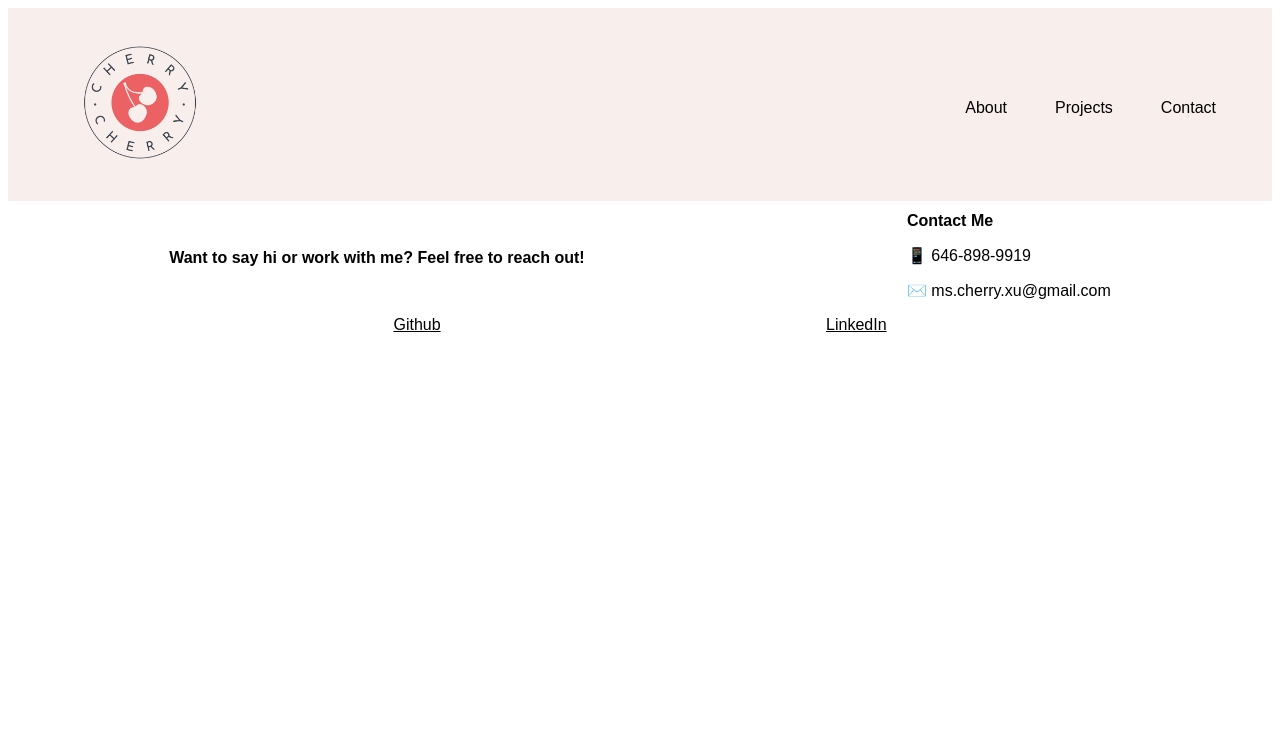
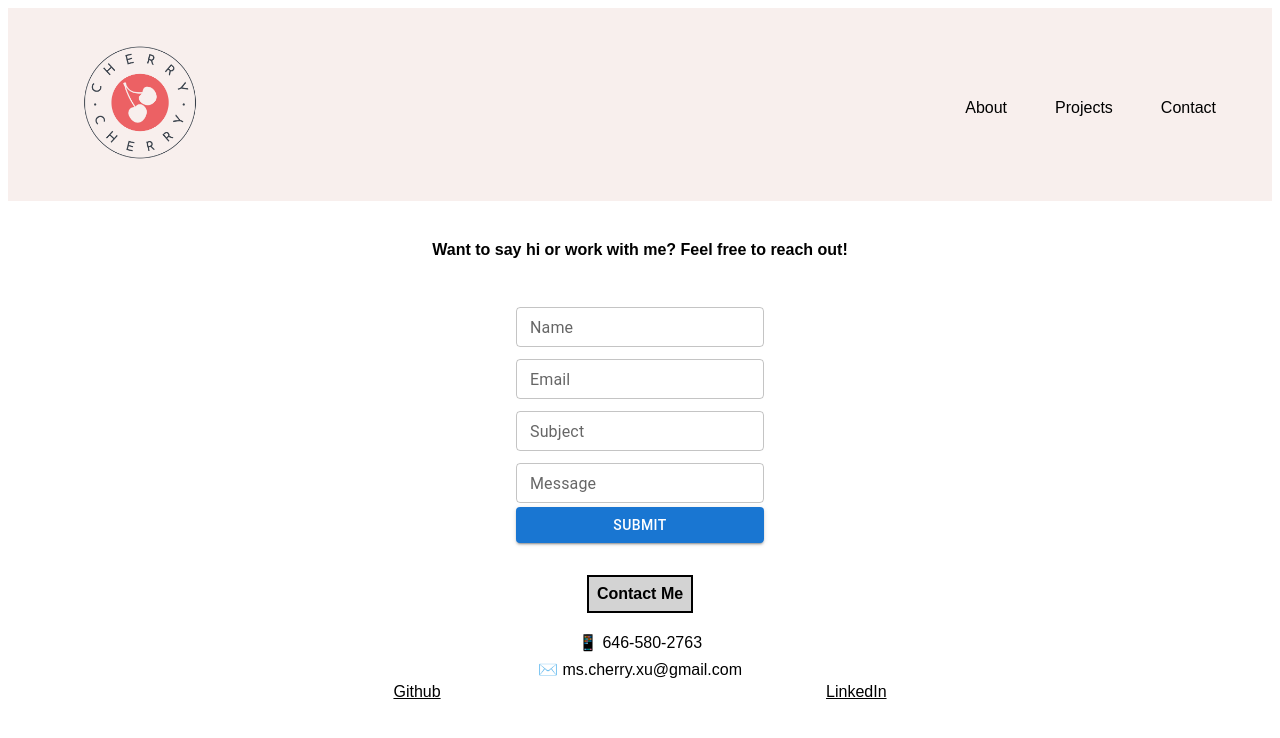
Before and after one commit to mscherryxu/portfolio-ts, a React (Create React App) app: page /contact in a window 1280 px wide. Shown: the top 738 px of the page. Built offline with nearby package versions, Linux system fonts and the light colour scheme.

Commit message:
Added contact form

```diff
--- a/package.json
+++ b/package.json
@@ -4,6 +4,9 @@
   "homepage": "https://www.cherryxu.dev",
   "private": true,
   "dependencies": {
+    "@emotion/react": "^11.10.4",
+    "@emotion/styled": "^11.10.4",
+    "@mui/material": "^5.10.5",
     "@testing-library/jest-dom": "^5.16.4",
     "@testing-library/react": "^13.3.0",
     "@testing-library/user-event": "^13.5.0",
--- a/src/components/Contact.js
+++ b/src/components/Contact.js
@@ -1,18 +1,121 @@
-import React from "react";
+import React, { useState } from "react";
+import TextField from "@mui/material/TextField";
+import Button from "@mui/material/Button";
 
 const Contact = () => {
+  const [email, setEmail] = useState("");
+  const [name, setName] = useState("");
+  const [subject, setSubject] = useState("");
+  const [message, setMessage] = useState("");
+  const [errorMessages, setErrorMessages] = useState([]);
+  const [showErrors, setShowErrors] = useState(false);
+
+  let errors = [];
+  function ValidateEmail(email) {
+    if (/^\w+([\.-]?\w+)*@\w+([.-]?\w+)*(\.\w{2,3})+$/.test(email)) {
+      return true;
+    }
+    return false;
+  }
+
+  const formValidation = () => {
+    setErrorMessages([]);
+
+    const isNameValid = name !== "";
+    const isMessageValid = message !== "";
+    const isSubjectValid = subject !== "";
+
+    if (!isNameValid) {
+      errors.push("Name is not valid, please try again.");
+    }
+    if (!ValidateEmail(email)) {
+      errors.push("Email is not valid, please try again.");
+    }
+    if (email === "") {
+      errors.push("Email field is empty, please try again.");
+    }
+    if (!isMessageValid) {
+      errors.push("Message is not valid, please try again.");
+    }
+    if (!isSubjectValid) {
+      errors.push("Subject is not valid, please try again.");
+    }
+    if (errors.length > 0) {
+      setShowErrors({ showErrors: true });
+      setErrorMessages(errors);
+    } else {
+      setShowErrors({ showErrors: false });
+      alert("Email Sent");
+    }
+  };
+
   return (
     <>
       <div className="contact-container">
-        <div className="contact-form">
+        <div className="contact-form-container">
           <h1 className="contact-header">
             Want to say hi or work with me? Feel free to reach out!
           </h1>
+          <div>
+            <form className="contact-form">
+              <TextField
+                margin="dense"
+                label="Name"
+                placeholder="Jane Doe"
+                type="text"
+                size="small"
+                variant="outlined"
+                onChange={(e) => setName(e.target.value)}
+              />
+              <TextField
+                margin="dense"
+                label="Email"
+                placeholder="janedoe@gmail.com"
+                type="email"
+                size="small"
+                variant="outlined"
+                onChange={(e) => setEmail(e.target.value)}
+              />
+              <TextField
+                margin="dense"
+                label="Subject"
+                placeholder="Help with billing"
+                type="text"
+                size="small"
+                variant="outlined"
+                onChange={(e) => setSubject(e.target.value)}
+              />
+              <TextField
+                margin="dense"
+                label="Message"
+                placeholder="Joe Doe"
+                type="text"
+                size="small"
+                variant="outlined"
+                multiline
+                onChange={(e) => setMessage(e.target.value)}
+              />
+              {showErrors
+                ? errorMessages.map((item, index) => {
+                    return <ul key={index}>{item}</ul>;
+                  })
+                : null}
+              <Button
+                className="form-button"
+                variant="contained"
+                color="primary"
+                type="button"
+                onClick={formValidation}
+              >
+                Submit
+              </Button>
+            </form>
+          </div>
         </div>
-        <div className="contact-info">
-          <h1 className="contact-header">Contact Me</h1>
-          <p>📱 646-898-9919</p>
-          <p>✉️ ms.cherry.xu@gmail.com</p>
+        <div className="contact-info-container">
+          <h1 className="contact-header-2">Contact Me</h1>
+          <p className="contact-info">📱 646-580-2763</p>
+          <p className="contact-info">✉️ ms.cherry.xu@gmail.com</p>
         </div>
       </div>
     </>
--- a/src/styles/contact.css
+++ b/src/styles/contact.css
@@ -1,14 +1,47 @@
 .contact-container {
   display: flex;
-  flex-direction: row;
+  flex-direction: column;
   justify-content: space-around;
 }
 
-.contact-form {
+.contact-form-container {
   display: flex;
+  flex-direction: column;
   align-items: center;
 }
 
 .contact-header {
   font-size: 1rem;
+  padding: 2rem;
 }
+
+.contact-form {
+  display: flex;
+  flex-direction: column;
+}
+
+.form-button {
+  padding: 0.5rem;
+}
+
+.contact-info-container {
+  display: flex;
+  flex-direction: column;
+  align-items: center;
+}
+
+.contact-header {
+  margin: 0.5rem;
+}
+
+.contact-header-2 {
+  font-size: 1rem;
+  margin: 2rem 0 1rem;
+  padding: 0.5rem;
+  border: 2px solid black;
+  background: lightgray;
+}
+
+.contact-info {
+  margin: 0.25rem;
+}
```
Also changed, not shown: 1 other file (tests, documents, lock files or other folders).
